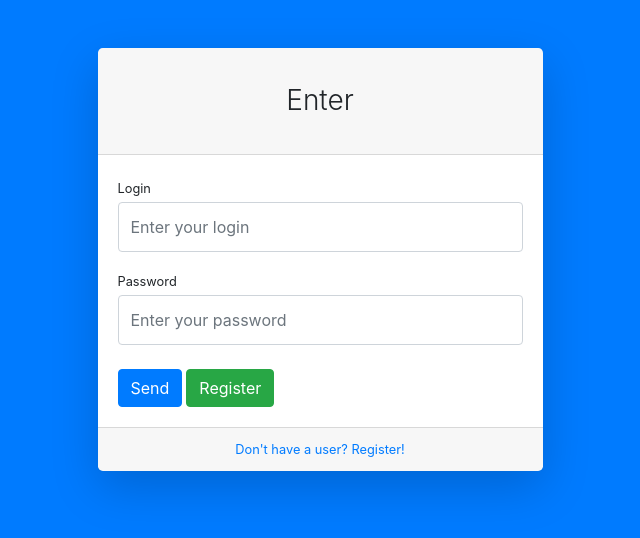
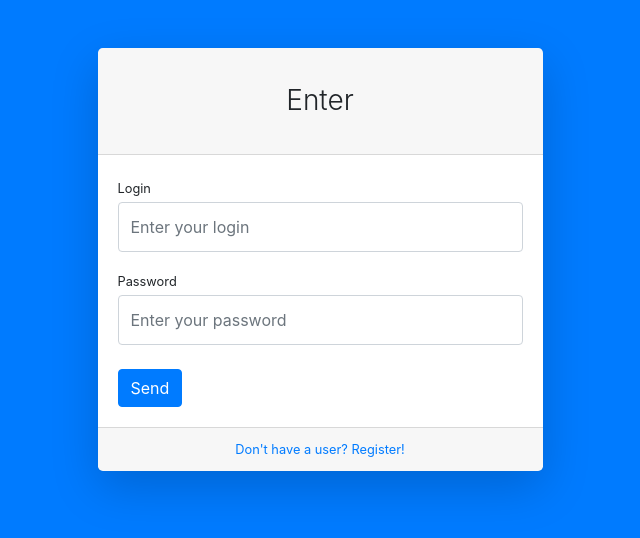
Before and after one commit to mateusValentim6D76/customer-app, an Angular app: page /login in a window 1280 px wide. Shown: the top 538 px of the page, without its empty margins (320-960 px from the left). Built offline with nearby package versions, Linux system fonts and the light colour scheme.

Commit message:
REFACT: retirando botão de registrar do form 'ENTER'

```diff
--- a/src/app/app.component.ts
+++ b/src/app/app.component.ts
@@ -1,6 +1,5 @@
 import { Component, AfterViewInit } from '@angular/core';
 
-import jQuery from 'jquery'
 @Component({
   selector: 'app-root',
   templateUrl: './app.component.html',
--- a/src/app/login/login.component.html
+++ b/src/app/login/login.component.html
@@ -15,21 +15,25 @@
                                     <div class="alert alert-success" *ngIf="successMessage">
                                         {{ successMessage }}
                                     </div>
+
                                     <div class="alert alert-danger" *ngFor="let error of errors">
                                         {{ error }}
                                     </div>
-                                    <form #loginForm="ngForm" (submit)="onSubmit()">
+
+                                    <form #loginForm="ngForm" (submit)="onSubmit();">
                                         <div class="form-group">
                                             <label class="small mb-1">Login</label>
-                                            <input type="text" name="username" [(ngModel)]="username" autocomplete="off"
-                                                class="form-control py-4" placeholder="Enter your login">
+                                            <input type="text" name="username"
+                                            [(ngModel)]="username" autocomplete="off"
+                                                class="form-control py-4"
+                                                 placeholder="Enter your login" />
                                         </div>
-
 
                                         <div class="form-group">
                                             <label class="small mb-1">Password</label>
-                                            <input type="password" name="password" [(ngModel)]="password"
-                                                class="form-control py-4" placeholder="Enter your password">
+                                            <input type="password" name="password"
+                                            [(ngModel)]="password"
+                                            class="form-control py-4" placeholder="Enter your password">
                                         </div>
 
                                         <div class="form-group align-items-center justify-content-between mt-4 mb-0">
@@ -37,7 +41,7 @@
                                                 Send
                                             </button>
 
-                                            <button type="button" class="btn btn-success ml-1" *ngIf="registry"
+                                            <button type="button" class="btn btn-success ml-1" *ngIf="register"
                                                 (click)="registry()">
                                                 Register
                                             </button>
```
Also changed, not shown: src/app/app-routing.module.ts (+5 -5 lines).
